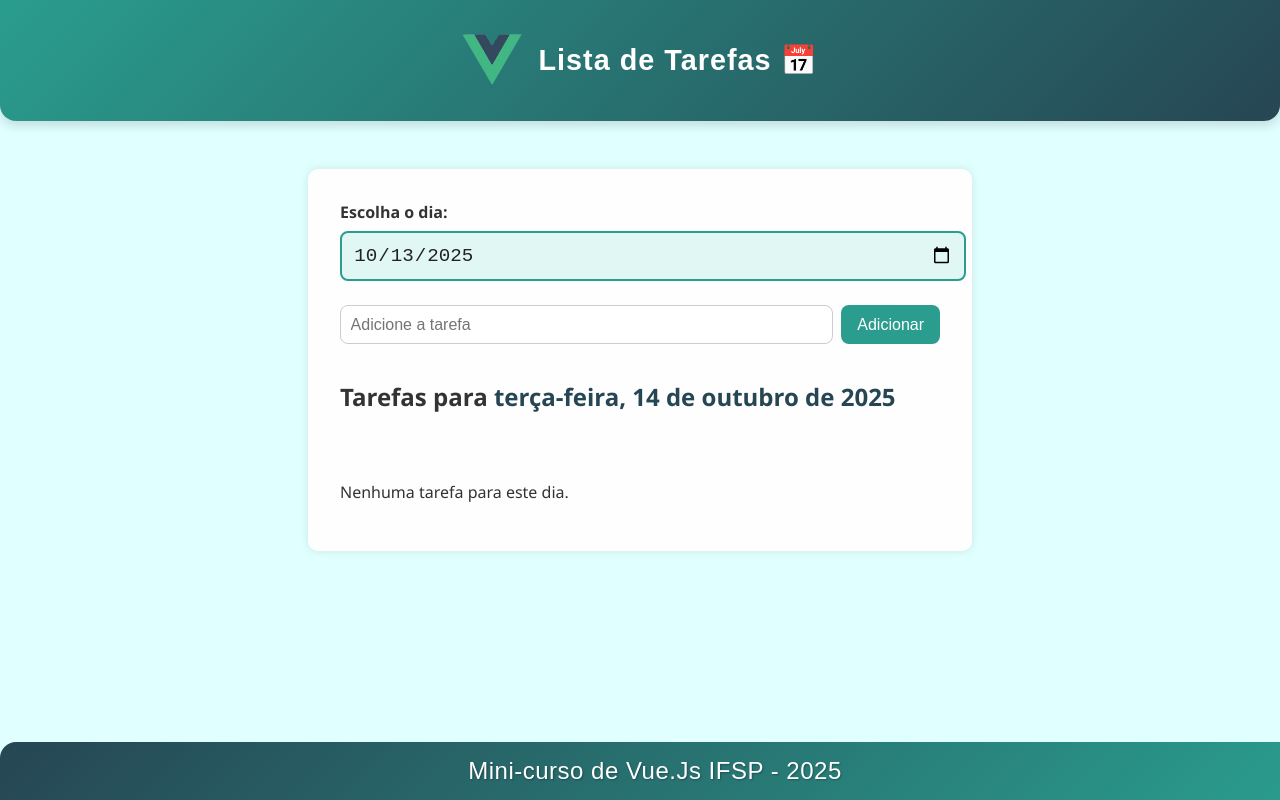
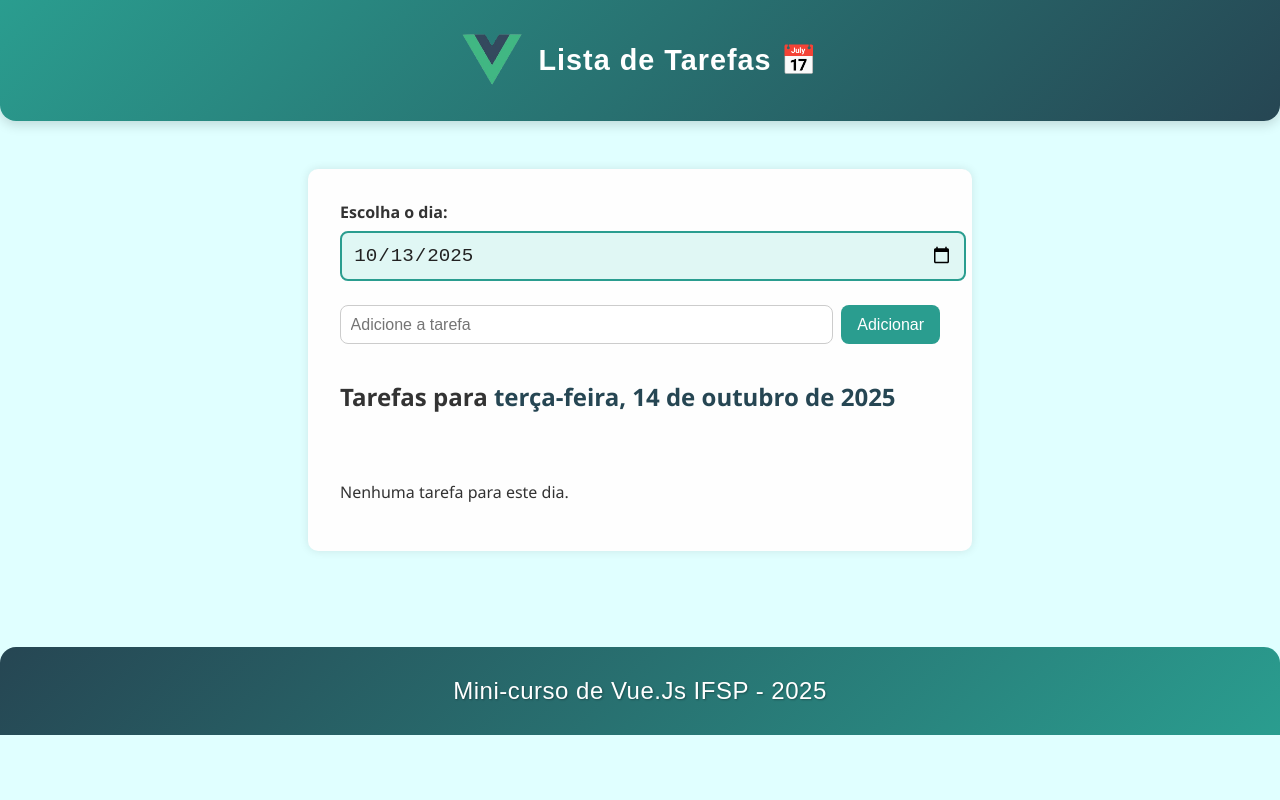
Before and after one commit to enzobanin/projeto-vue, a Vue app: page / in a window 1280 px wide. Built offline with nearby package versions, Linux system fonts and the light colour scheme.

Commit message:
rodape fixado no final

```diff
--- a/src/components/Footer.vue
+++ b/src/components/Footer.vue
@@ -9,12 +9,11 @@
   background: linear-gradient(135deg, #264653, #2a9d8f);
   color: #fff;
   text-align: center;
-  padding: 15px;
+  padding: 30px 0px;
   border-radius: 16px 16px 0 0;
   font-family: sans-serif;
+  position: static;
   width: 100%;
-  position: fixed;
-  bottom: 0%;
 }
 
 
```
